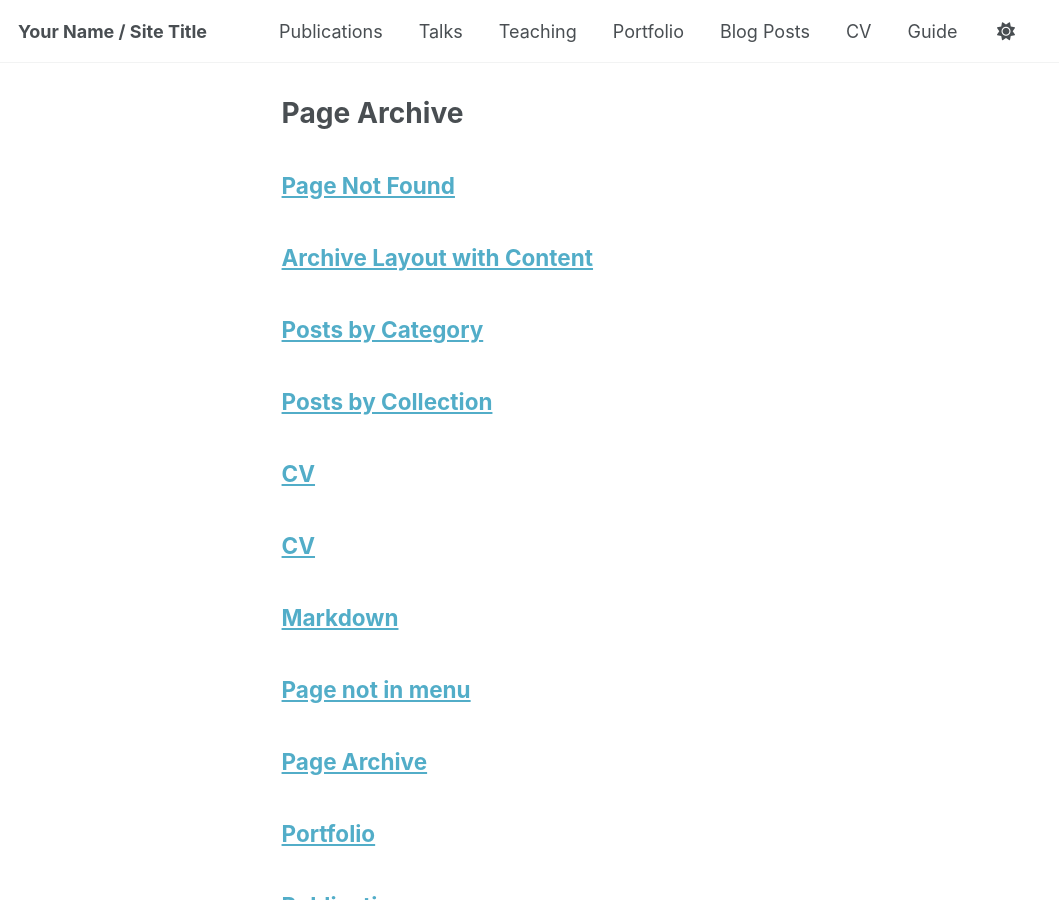
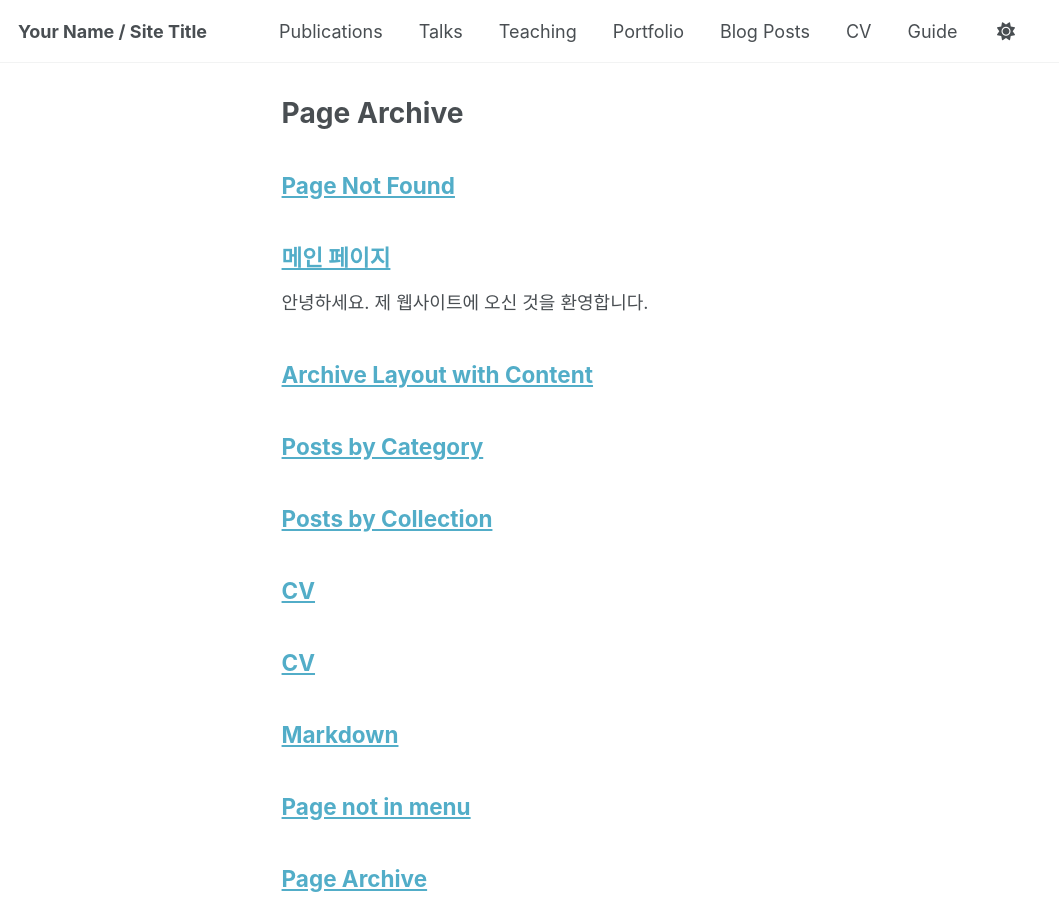
Before and after one commit to 202578145/202578145.github.io, a Jekyll site: the page built from _pages/page-archive.html, in a window 1280 px wide and 900 px high. Shown: the whole window, without its empty margins (0-1059 px from the left). Built offline with Jekyll 4.4.1, drawn with Linux system fonts in a browser that asks for light colours; a script that is not in the unit is left out.

Commit message:
프로필 업데이트

```diff
--- a/_pages/about.md
+++ b/_pages/about.md
@@ -1,11 +1,11 @@
 ---
 permalink: /
-title: ""
-excerpt: ""
+title: "메인 페이지"
+excerpt: "안녕하세요. 제 웹사이트에 오신 것을 환영합니다."
 author_profile: true
 redirect_from:
   - /about/
-    - /about.html
-    ---
+  - /about.html
+---
 
-    안녕하세요.
+## 안녕하세요!
```
